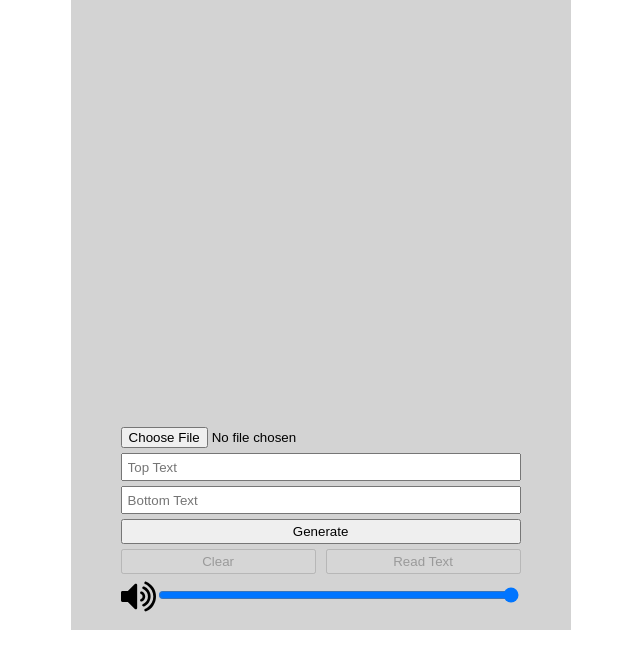
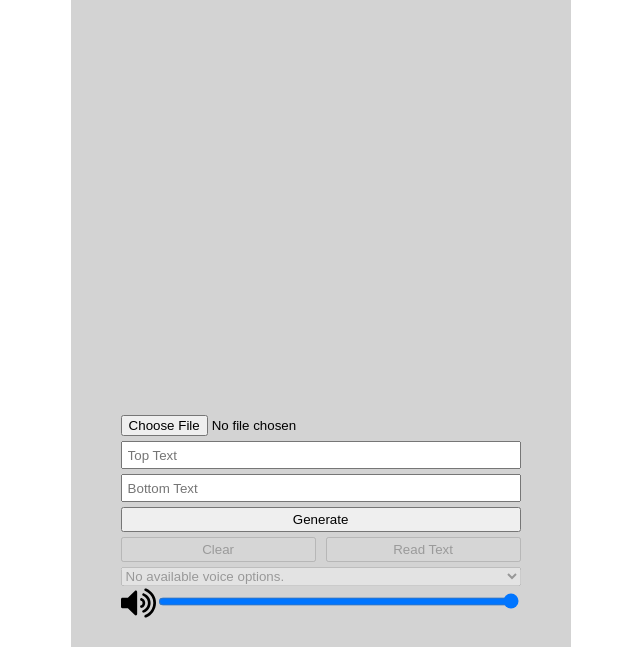
Before and after one commit to zhl024/Lab5, a plain HTML site: page index.html in a window 1280 px wide. Shown: the part 128-800 px from the top of the page, without its empty margins (321-961 px from the left). Drawn offline with Linux system fonts and the light colour scheme.

Commit message:
add html for voice selection

```diff
--- a/index.html
+++ b/index.html
@@ -30,6 +30,9 @@
           <button type="reset" disabled>Clear</button>
           <button type="button" disabled>Read Text</button>
         </div>
+        <select name="voices" id="voice-selection" disabled>
+          <option value="none" selected>No available voice options.</option>
+        </select>
         <div id="volume-group">
           <img src="icons/volume-level-3.svg" alt="Volume Level 3">
           <input type="range" min=0 max=100 value=100>
--- a/styles.css
+++ b/styles.css
@@ -55,7 +55,7 @@ main canvas {
   background-color: lightgray;
   display: grid;
   grid-template-rows: 13% 87%;
-  height: 715px;
+  height: 750px;
   justify-items: center;
   width: 500px;
 }
```
